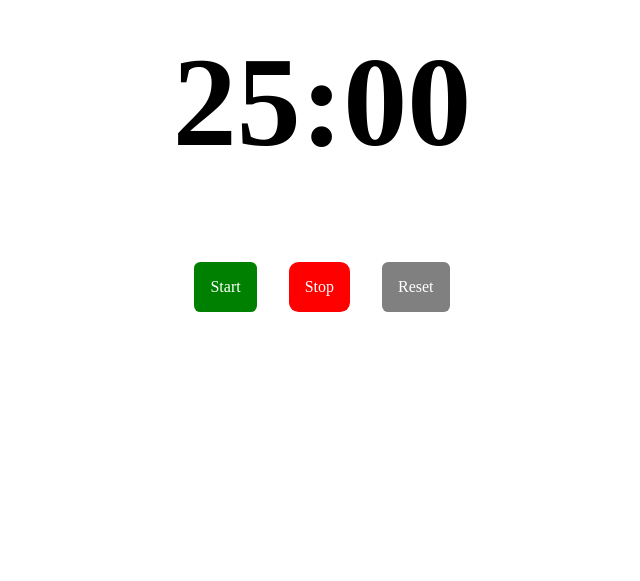
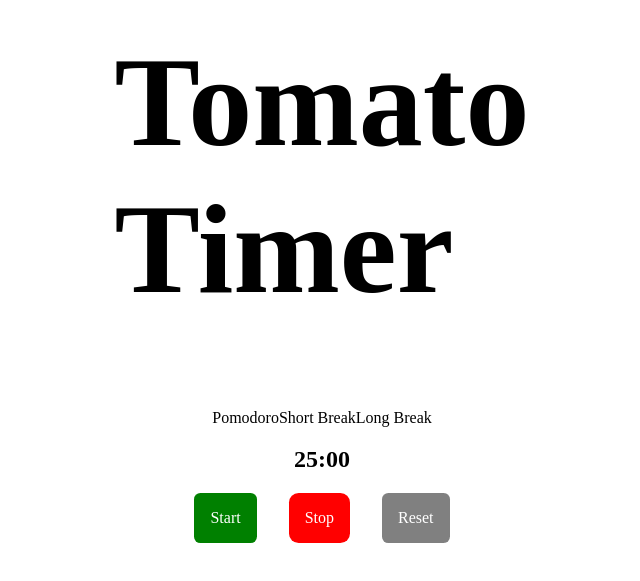
Before and after one commit to hamzarafiq21212/ReactJS-Timer, a React (Create React App) app: page / in a window 1280 px wide. Shown: the part 153-734 px from the top of the page, without its empty margins (318-958 px from the left). Built offline with nearby package versions, Linux system fonts and the light colour scheme; the HTML template or start-up script is replaced by a standard one.

Commit message:
Update index.js

```diff
--- a/src/components/timer/index.js
+++ b/src/components/timer/index.js
@@ -4,11 +4,32 @@ import './styles.css'
 class Timer extends React.Component {
     constructor (props) {
        super(props);
+
      this.state = {
+       showButton: true,
         isButtonDisabled: false,
-     secondsElapsed: 1500000 / 1000
+
+          secondsElapsed: 1500000 / 1000,
+          secondsElapsed2: 300000 / 1000,
+          secondsElapsed3: 600000 / 1000
     };
 }
+
+toggle = () => {
+  this.resetTime()
+  this.setState({ showButton: true, showButton2: false, showButton3: false });
+};
+
+toggle2 = () => {
+  this.resetTime()
+  this.setState({ showButton: false, showButton2: true, showButton3: false, });
+};
+
+toggle3 = () => {
+  this.resetTime()
+  this.setState({ showButton: false, showButton2: false, showButton3: true, });
+};
+
     getMinutes() {
         return ("0" + Math.floor((this.state.secondsElapsed % 3600) / 60)).slice(
           -2
@@ -19,12 +40,36 @@ class Timer extends React.Component {
         return ("0" + (this.state.secondsElapsed % 60)).slice(-2);
       }
 
-    startTime = () => {
+      getMinutes2() {
+        return ("0" + Math.floor((this.state.secondsElapsed2 % 3600) / 60)).slice(
+          -2
+        );
+      }
 
-        this.setState({ isButtonDisabled: true });
+      getSeconds2() {
+        return ("0" + (this.state.secondsElapsed2 % 60)).slice(-2);
+      }
+
+      getMinutes3() {
+        return ("0" + Math.floor((this.state.secondsElapsed3 % 3600) / 60)).slice(
+          -2
+        );
+      }
+
+      getSeconds3() {
+        return ("0" + (this.state.secondsElapsed3 % 60)).slice(-2);
+      }
+
+
+    startTime = (event) => {
+      if (this.state.isButtonDisabled) {
+        return;
+      }
+      this.setState({isButtonDisabled: true});
         this.countdown = setInterval(() => {
-          this.setState(({ secondsElapsed }) => ({
-            secondsElapsed: secondsElapsed - 1
+          this.setState(({ secondsElapsed, secondsElapsed2,secondsElapsed3 }) => ({
+            secondsElapsed: secondsElapsed - 1, secondsElapsed2: secondsElapsed2 - 1,
+            secondsElapsed3: secondsElapsed3 - 1
           }));
         }, 1000);
       };
@@ -32,22 +77,39 @@ class Timer extends React.Component {
         clearInterval(this.countdown);
         this.setState({
           secondsElapsed: 1500000 / 1000,
+          secondsElapsed2: 300000 / 1000,
+          secondsElapsed3: 600000 / 1000,
           isButtonDisabled: false
         });
       }
       stopTime() {
         clearInterval(this.countdown);
-        this.setState({ isButtonDisabled: false });
+        this.setState({ isButtonDisabled: false })
       }
+
 
     render () {
       return (
+
         <div className='timer'>
-          <h1>{this.getMinutes()}:{this.getSeconds()}</h1>
+           <h1>Tomato Timer</h1>
+
+            <div>
+          <pomobutton class="button" onClick={this.toggle}>Pomodoro</pomobutton>
+          <shortbutton class="button" onClick = {this.toggle2}>Short Break</shortbutton>
+          <longbutton class="button" onClick = {this.toggle3}>Long Break</longbutton>
+          </div>
+
          <div>
-            <startbutton onClick={this.startTime.bind(this)} disabled={this.state.isButtonDisabled}>Start</startbutton>
-            <stopbutton onClick={this.stopTime.bind(this)}>Stop</stopbutton>
-            <resetbutton onClick={this.resetTime.bind(this)}>Reset</resetbutton>
+        {this.state.showButton ? <h2>{this.getMinutes()}:{this.getSeconds()}</h2> : null}
+        {this.state.showButton2 ? <h2>{this.getMinutes2()}:{this.getSeconds2()}</h2> : null}
+        {this.state.showButton3 ? <h2>{this.getMinutes3()}:{this.getSeconds3()}</h2> : null}
+        </div>
+
+         <div>
+            <startbutton class="button" onClick={this.startTime.bind(this)} disabled={this.state.isButtonDisabled}>Start</startbutton>
+            <stopbutton class="button" onClick={this.stopTime.bind(this)}>Stop</stopbutton>
+            <resetbutton class="button" onClick={this.resetTime.bind(this)}>Reset</resetbutton>
           </div>
         </div>
       )
@@ -57,5 +119,4 @@ class Timer extends React.Component {
 
 
 
-
 export default Timer
```
